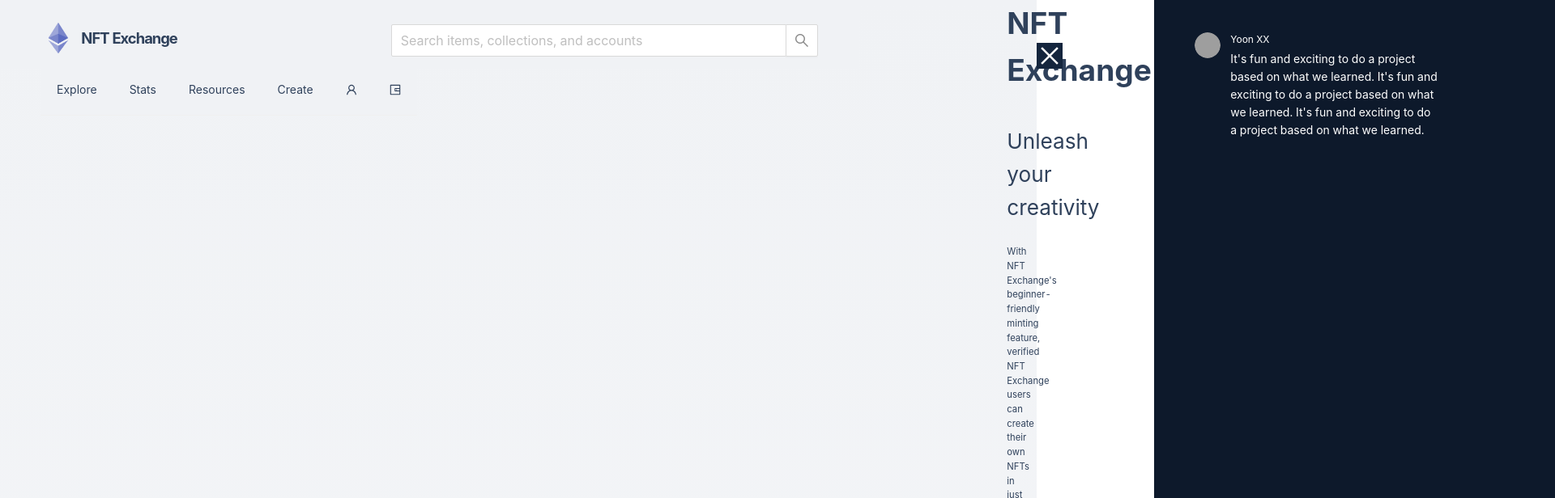
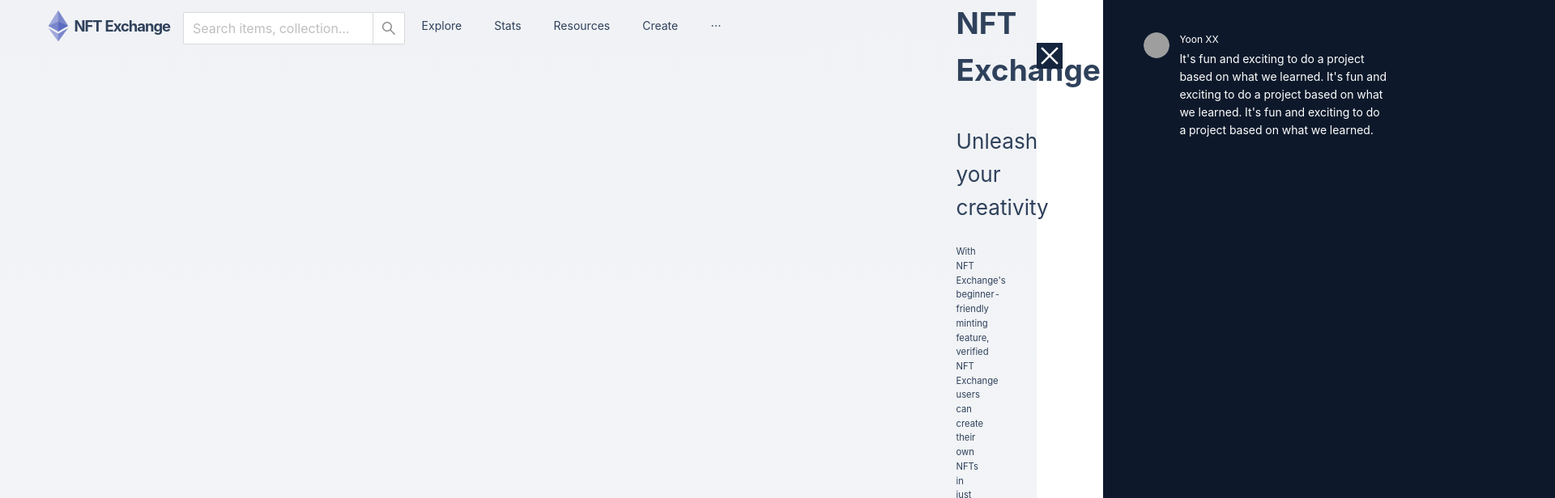
Before and after one commit to timbertinker/NFT_marketplace_ethereum, a React app: page / in a window 1280 px wide. Shown: the top 616 px of the page at 81% size, 1920 px wide, since content can reach past the window. Built offline with nearby package versions, Linux system fonts and the light colour scheme; grey boxes are pictures that could not be loaded.

Commit message:
fix response header

```diff
--- a/src/components/layout/Header.jsx
+++ b/src/components/layout/Header.jsx
@@ -19,84 +19,12 @@
 function HeaderComponent({ collapsed, setCollapsed }) {
   let navigate = useNavigate();
 
-  const items = [
-    {
-      label: 'Explore',
-      key: 'explore',
-      children: [
-        {
-          label: 'All NFTs',
-          key: 'explore-all-nfts',
-          icon: <AppstoreOutlined />,
-          onClick: () => navigate('/assets'),
-        },
-        {
-          label: 'Art',
-          key: 'explore-art',
-          icon: <HighlightOutlined />,
-          onClick: () => alert('Art'),
-        },
-        {
-          label: 'Collectibles',
-          key: 'explore-collectibles',
-          icon: <BankOutlined />,
-          onClick: () => alert('Collectibles'),
-        },
-      ],
-    },
-    {
-      label: 'Stats',
-      key: 'stats',
-      children: [
-        {
-          label: 'Rankings',
-          key: 'stats-rankings',
-          icon: <RiseOutlined />,
-          onClick: () => alert('rankings'),
-        },
-        {
-          label: 'Activity',
-          key: 'stats-activity',
-          icon: <SlidersOutlined />,
-          onClick: () => alert('activity'),
-        },
-      ],
-    },
-    {
-      label: 'Resources',
-      key: 'resources',
-      children: [
-        {
-          label: 'GitHub Repository',
-          key: 'resources-gitHub-repository',
-          icon: <GithubOutlined />,
-          onClick: () =>
-            window.open(
-              'https://github.com/codestates/BEB-05-Yoons-Family',
-              '_blank'
-            ),
-        },
-      ],
-    },
-    {
-      label: 'Create',
-      key: 'create',
-      onClick: () => navigate('/assets/create'),
-    },
-    { label: <UserOutlined />, key: 'mypage' },
-    {
-      label: <WalletOutlined />,
-      key: 'wallet',
-      onClick: () => setCollapsed(!collapsed),
-    },
-  ];
-
   //검색
   const onSearch = (value) => console.log(value);
   return (
     <Header>
-      <Row justify="space-between" align="middle">
-        <Col flex="0 1 20%">
+      <Row justify="space-between" wrap={false}>
+        <Col flex={`0 0 11rem`}>
           <Link to="/">
             <LogoWrapper>
               <LogoImg
@@ -107,7 +35,7 @@
             </LogoWrapper>
           </Link>
         </Col>
-        <Col flex="0 1 55%">
+        <Col flex={`1 5 100px`}>
           <Search
             placeholder="Search items, collections, and accounts"
             allowClear
@@ -115,8 +43,63 @@
             onSearch={onSearch}
           />
         </Col>
-        <Col flex="0 0 25%">
-          <Menu mode="horizontal" items={items} />
+        <Col flex={'0 2 28rem'}>
+          <Menu mode="horizontal">
+            <Menu.SubMenu key="explore" title="Explore">
+              <Menu.Item
+                key="explore-all-nfts"
+                icon={<AppstoreOutlined />}
+                onClick={() => navigate('/assets')}
+              >
+                All NFTs
+              </Menu.Item>
+              <Menu.Item
+                key="explore-art"
+                icon={<HighlightOutlined />}
+                onClick={() => navigate('/assets/art')}
+              >
+                Art
+              </Menu.Item>
+              <Menu.Item
+                key="explore-collectibles"
+                icon={<BankOutlined />}
+                onClick={() => navigate('/assets/collectibles')}
+              >
+                Collectibles
+              </Menu.Item>
+            </Menu.SubMenu>
+            <Menu.SubMenu key="stats" title="Stats">
+              <Menu.Item key="stats-rankings" icon={<RiseOutlined />}>
+                Rankings
+              </Menu.Item>
+              <Menu.Item key="stats-activity" icon={<SlidersOutlined />}>
+                Activity
+              </Menu.Item>
+            </Menu.SubMenu>
+            <Menu.SubMenu key="resources" title="Resources">
+              <Menu.Item
+                key="resources-gitHub-repository"
+                icon={<GithubOutlined />}
+                onClick={() =>
+                  window.open(
+                    'https://github.com/codestates/BEB-05-Yoons-Family',
+                    '_blank'
+                  )
+                }
+              >
+                GitHub Repository
+              </Menu.Item>
+            </Menu.SubMenu>
+            <Menu.Item key="create" onClick={() => navigate('/assets/create')}>
+              Create
+            </Menu.Item>
+            <Menu.Item key="mypage" onClick={() => {}}>
+              <UserOutlined />
+            </Menu.Item>
+            <Menu.Item key="wallet" onClick={() => setCollapsed(!collapsed)}>
+              <WalletOutlined />
+            </Menu.Item>
+          </Menu>
         </Col>
       </Row>
     </Header>
@@ -125,8 +108,6 @@
 
 const Header = styled(_Header)`
   background-color: ${theme.very_light_blue_main};
-  padding-top: 15px;
-  padding-bottom: 70px;
   color: ${theme.very_dark_blue_line};
   z-index: 1000;
 
@@ -141,29 +122,30 @@
 
 const Search = styled(_Search)`
   margin-top: 15px;
+
   ${theme.mobile} {
+    display: none;
+  }
+  ${theme.tablet} {
     display: none;
   }
 `;
 const Menu = styled(_Menu)`
   background-color: ${theme.very_light_blue_main};
   color: ${theme.very_dark_blue_line};
-  ${theme.tablet && theme.mobile} {
-    display: none;
-  }
 `;
 
 const LogoWrapper = styled.div`
   display: flex;
-  flex-shrink: 0;
   flex-wrap: nowrap;
   align-items: center;
-  gap: ${theme.space_1};
   cursor: pointer;
 `;
 
 const LogoImg = styled.img`
+  display: inline-block;
   width: ${theme.fs_13};
+  height: ${theme.fs_13};
 `;
 
 const LogoTitle = styled.span`
@@ -172,7 +154,7 @@
   letter-spacing: -1px;
   white-space: nowrap;
 
-  /* ${theme.mobile} {
+  /* ${theme.mobile || theme.tablet} {
     display: none;
   } */
 `;
```
